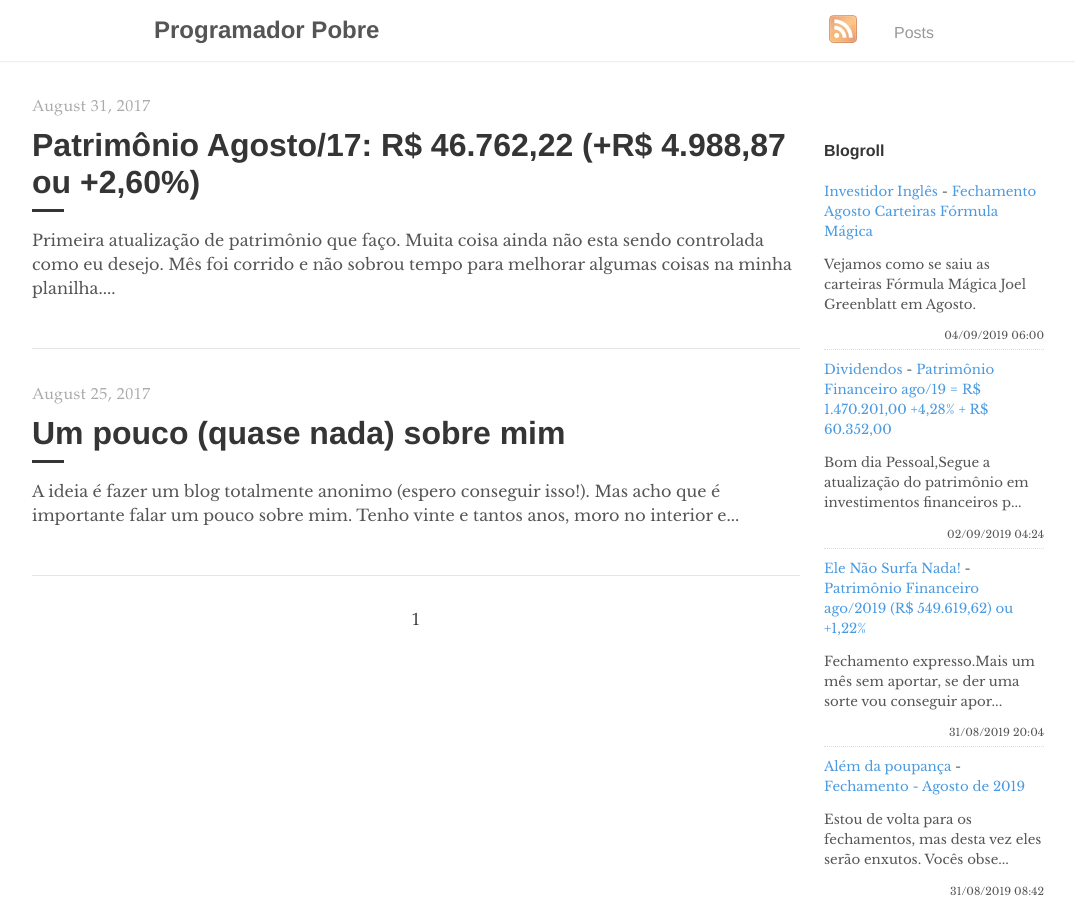
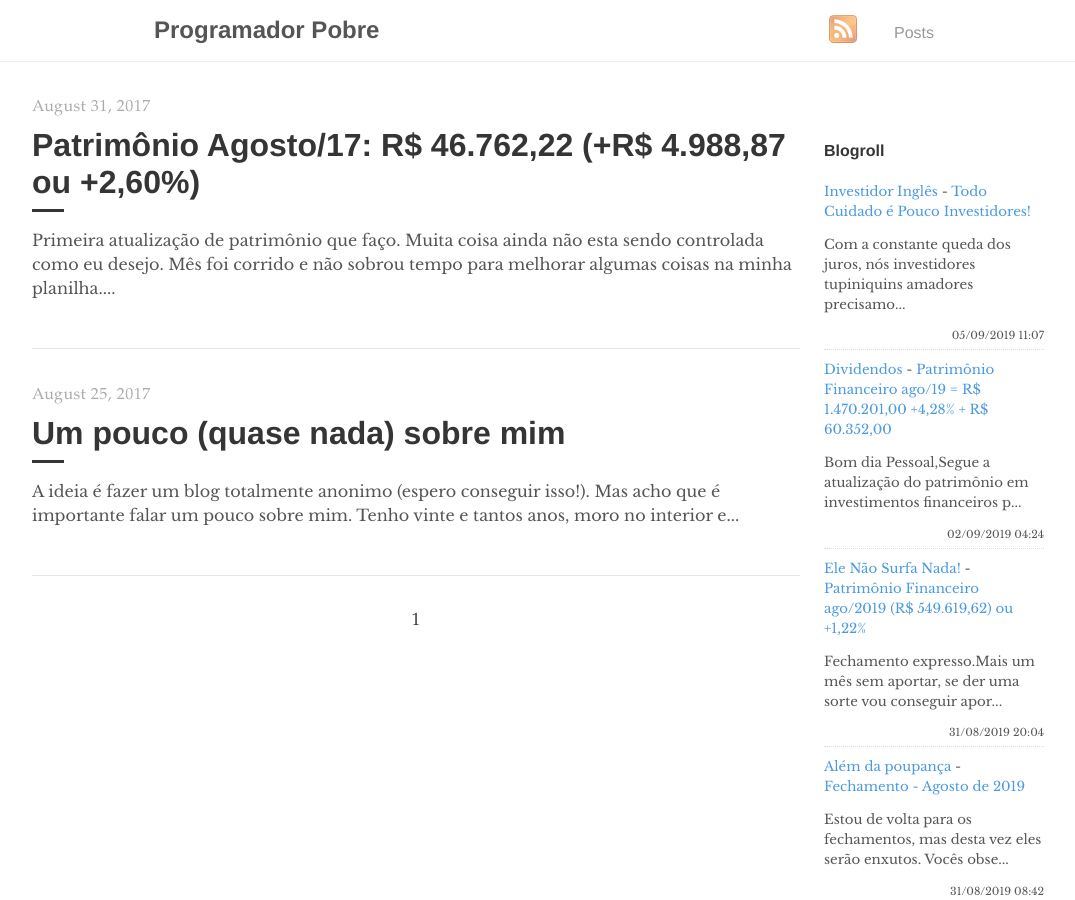
Before and after one commit to programadorpobre/programadorpobre.github.io, a Jekyll site: the page built from index.html, in a window 1280 px wide and 900 px high. Shown: the whole window, without its empty margins (96-1171 px from the left). Built offline with Jekyll 4.4.1, drawn with Linux system fonts in a browser that asks for light colours; the list of posts is cut into pages by our own code; comment, search, counter and statistics services are not loaded.

Commit message:
[ci skip] travis #761

```diff
--- a/_includes/feed-entries.html
+++ b/_includes/feed-entries.html
@@ -1,7 +1,7 @@
 <div class="feed-entry">
-    <a class="feed-entry-site-name" href="https://www.investidoringles.com/">Investidor Inglês</a> - <a class="feed-entry-title" href="https://www.investidoringles.com/2019/09/agosto-formula-magica.html">Fechamento Agosto Carteiras Fórmula Mágica</a>
-    <p class="feed-entry-summary">Vejamos como se saiu as carteiras Fórmula Mágica Joel Greenblatt em Agosto.</p>
-    <time datetime="2019-09-04T06:00:00.000-03:00">04/09/2019 06:00</time>
+    <a class="feed-entry-site-name" href="https://www.investidoringles.com/">Investidor Inglês</a> - <a class="feed-entry-title" href="https://www.investidoringles.com/2019/09/todo-cuidado-e-pouco-investidores.html">Todo Cuidado é Pouco Investidores!</a>
+    <p class="feed-entry-summary">Com a constante queda dos juros, nós investidores tupiniquins amadores precisamo...</p>
+    <time datetime="2019-09-05T11:07:00.001-03:00">05/09/2019 11:07</time>
 </div>
 <div class="feed-entry">
     <a class="feed-entry-site-name" href="http://bonsdividendos.blogspot.com/">Dividendos</a> - <a class="feed-entry-title" href="http://bonsdividendos.blogspot.com/2019/09/patrimonio-financeiro-ago19-r-147020100.html">Patrimônio Financeiro ago/19 = R$ 1.470.201,00 +4,28% + R$ 60.352,00</a>
```
